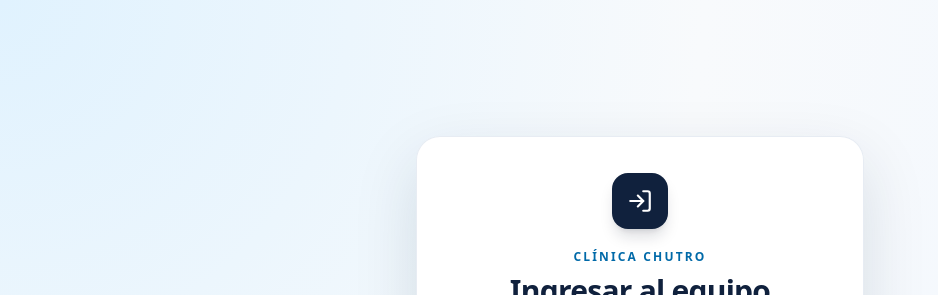
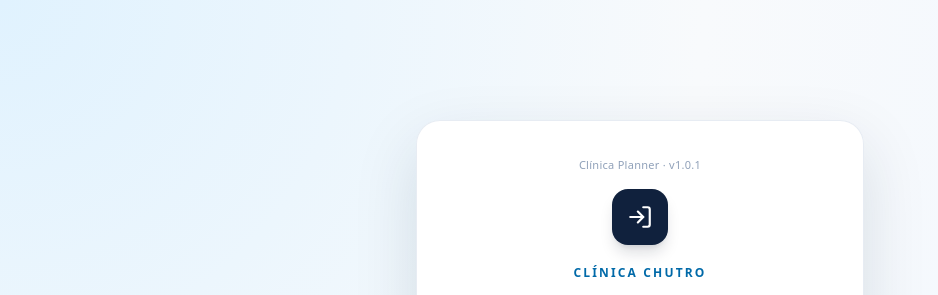
Before and after one commit to nicolas96adc-diaz/Agenda-Direccion, a React (Vite) app: page / in a window 1280 px wide. Shown: the top 295 px of the page, without its empty margins (0-938 px from the left). Built offline with nearby package versions, Linux system fonts and the light colour scheme; no server answers.

Commit message:
Muestra versión de Clínica Planner
Added APP_VERSION display to the login view.

```diff
--- a/src/components/LoginView.tsx
+++ b/src/components/LoginView.tsx
@@ -1,3 +1,4 @@
+import { APP_VERSION } from '../config/app';
 import React, { useMemo, useState } from 'react';
 import {
   AlertCircle,
@@ -146,7 +147,8 @@
       <section className="mx-auto flex min-h-[calc(100vh-4rem)] w-full max-w-md items-center">
         <div className="w-full rounded-3xl border border-slate-200/80 bg-white/95 p-6 shadow-[0_24px_64px_rgba(15,35,61,0.13)] backdrop-blur-xs sm:p-9">
           <div className="mb-8 text-center">
-            <div className="mx-auto mb-5 flex h-14 w-14 items-center justify-center rounded-2xl bg-[#10213d] text-white shadow-lg shadow-slate-900/15">
+            <p className="mb-4 text-[11px] font-medium tracking-wide text-slate-400">Clínica Planner · v{APP_VERSION}</p>
+<div className="mx-auto mb-5 flex h-14 w-14 items-center justify-center rounded-2xl bg-[#10213d] text-white shadow-lg shadow-slate-900/15">
               <LogIn size={26} aria-hidden="true" />
             </div>
             <p className="mb-2 text-xs font-bold uppercase tracking-[0.18em] text-sky-700">Clínica Chutro</p>
```
